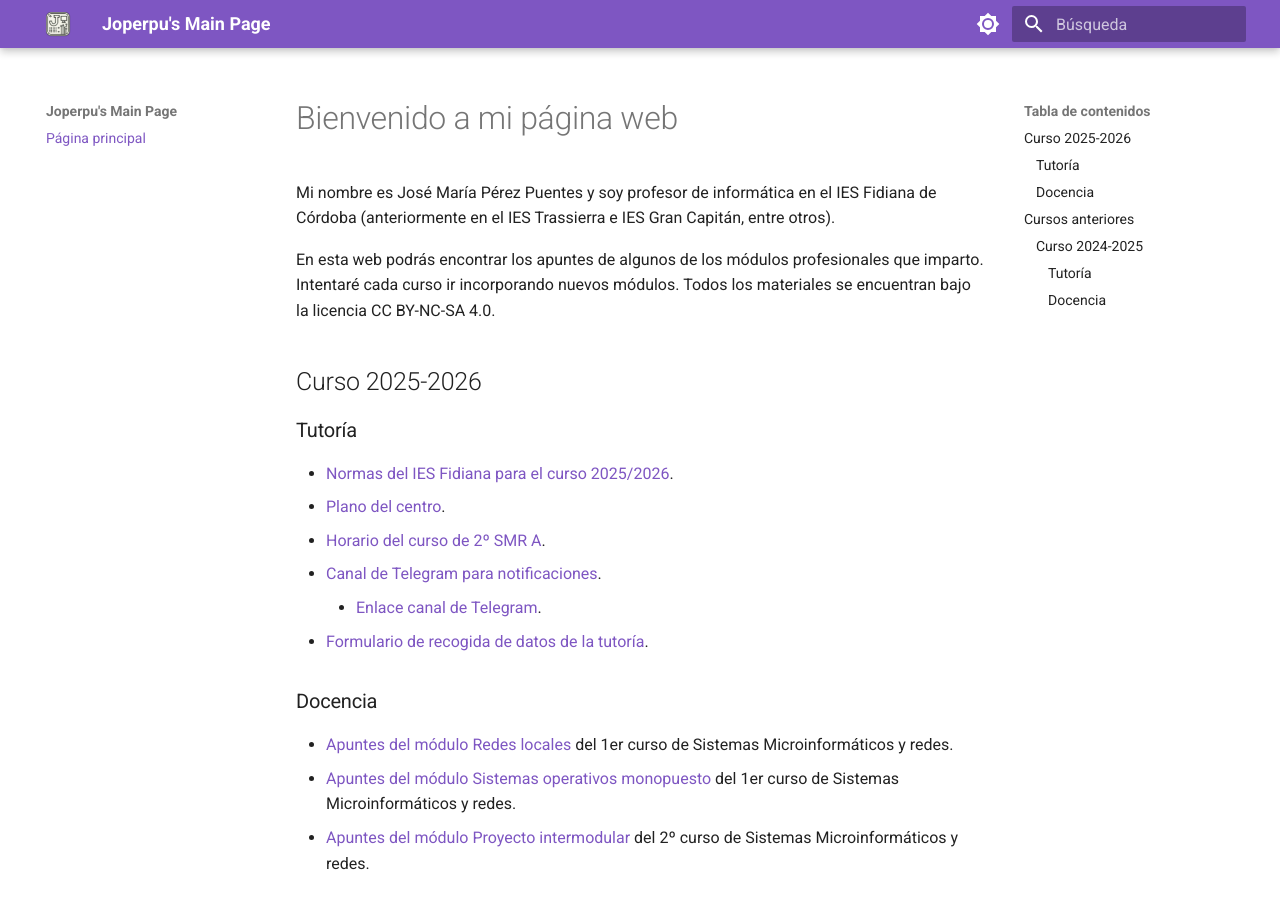
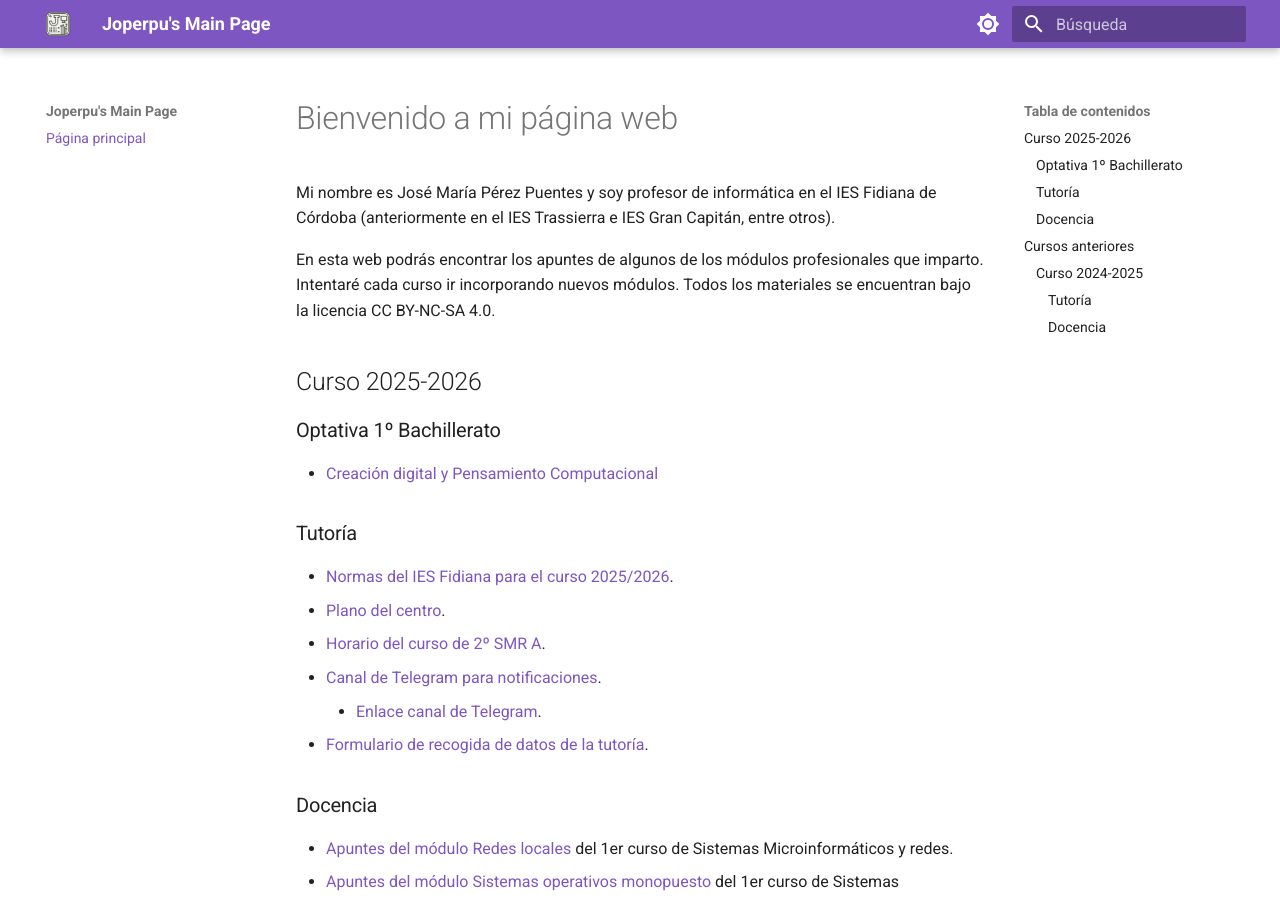
Before and after one commit to Joperpu/joperpu.github.io, an MkDocs documentation site: the page built from docs/index.md, in a window 1280 px wide and 900 px high. Built offline with MkDocs 1.6.1 and Material for MkDocs 9.7.7, drawn with Linux system fonts in a browser that asks for light colours.

Commit message:
Presentación optativa

```diff
--- a/docs/index.md
+++ b/docs/index.md
@@ -5,6 +5,10 @@ Mi nombre es José María Pérez Puentes y soy profesor de informática en el IE
 En esta web podrás encontrar los apuntes de algunos de los módulos profesionales que imparto. Intentaré cada curso ir incorporando nuevos módulos. Todos los materiales se encuentran bajo la licencia CC BY-NC-SA 4.0.
 
 ## Curso 2025-2026
+
+### Optativa 1º Bachillerato
+
+* [Creación digital y Pensamiento Computacional](assets/files/CDyPC_Presentacion_Alumnado.pdf)
 
 ### Tutoría
 
```
Also changed, not shown: 4 other files.
